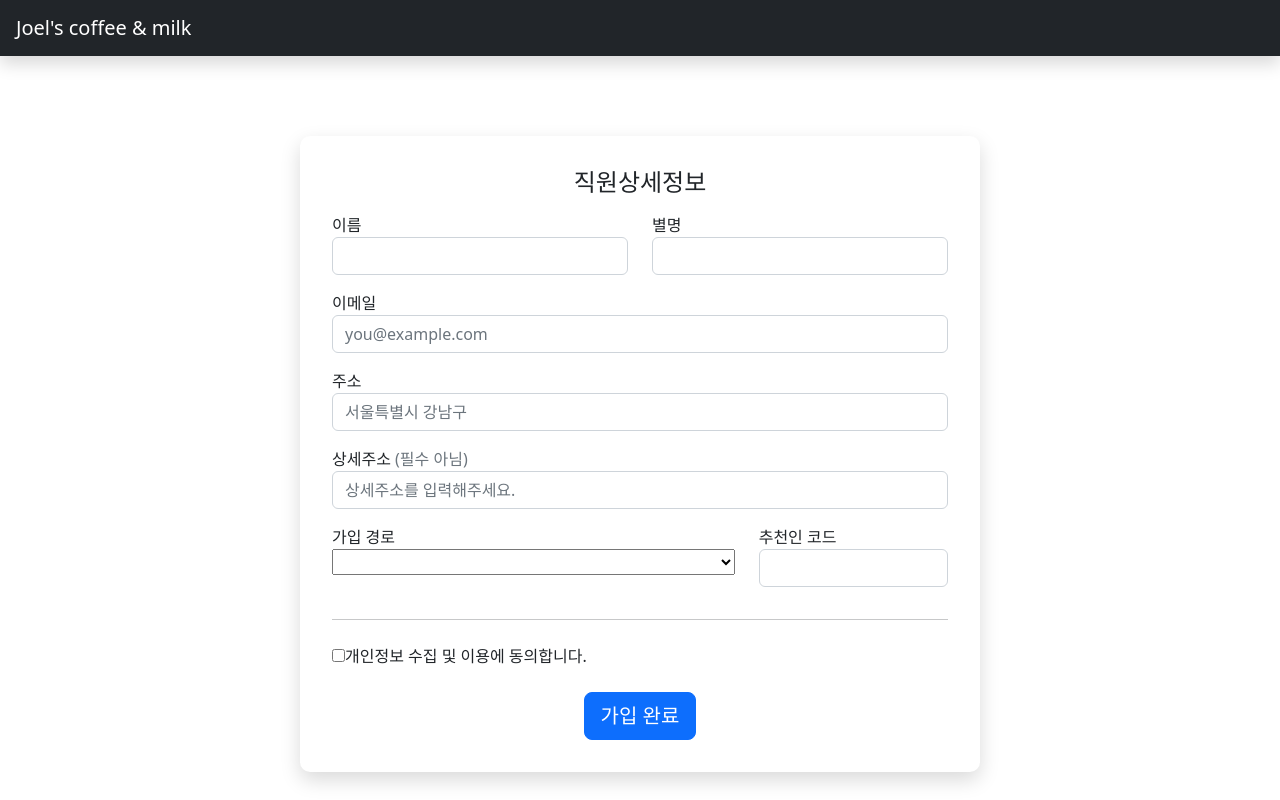
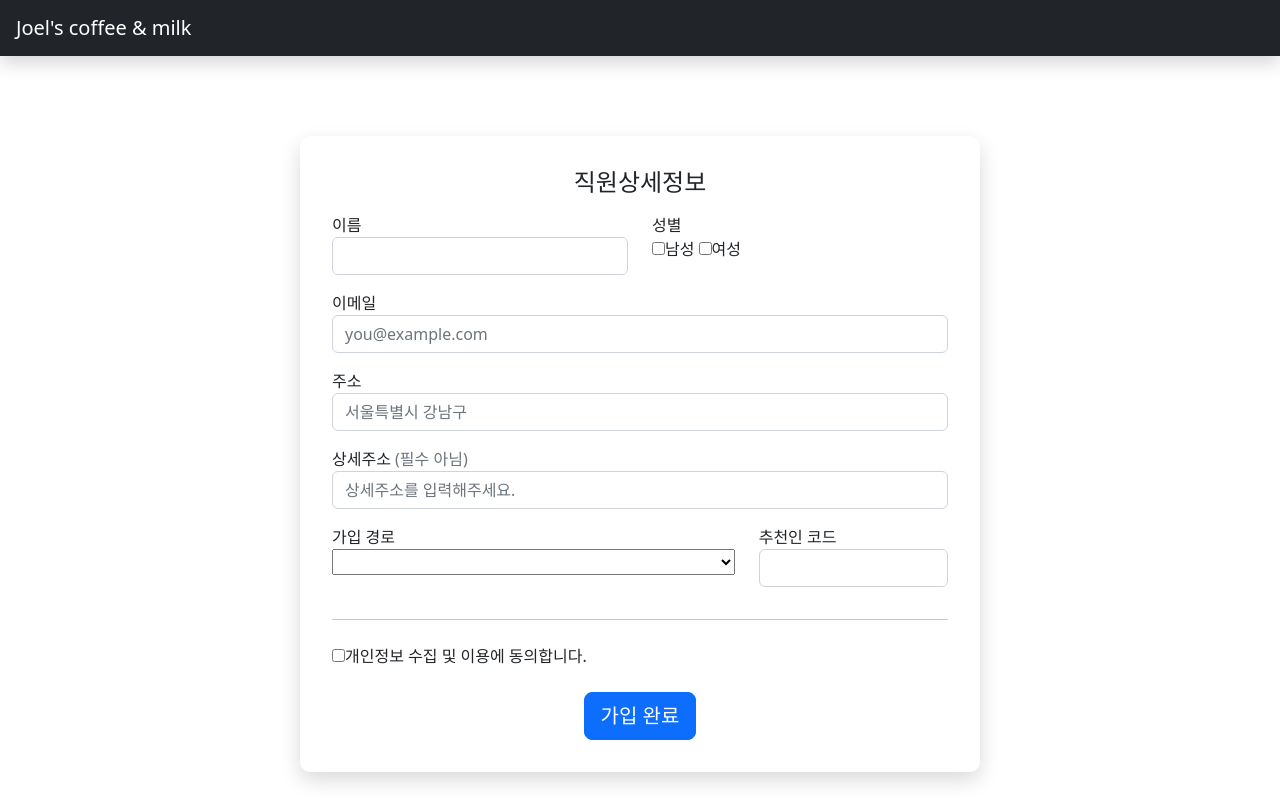
Before and after one commit to WooHCode/joeladminPage, a Vue app: page /empDetail/1 in a window 1280 px wide. Built offline with nearby package versions, Linux system fonts and the light colour scheme; no server answers.

Commit message:
feature 성별

```diff
--- a/src/pages/EmpDetail.vue
+++ b/src/pages/EmpDetail.vue
@@ -13,8 +13,10 @@
                             </div>
                         </div>
                         <div class="col-md-6 mb-3">
-                            <label for="nickname">별명</label>
-                            <input type="text" class="form-control" id="nickname" placeholder="" value="" required>
+                            <label for="nickname">성별</label>
+                            <br/>
+                            <input type="checkbox" class="" id="gender">남성
+                            <input type="checkbox" class="" id="gender">여성
                             <div class="invalid-feedback">
                                 별명을 입력해주세요.
                             </div>
```
